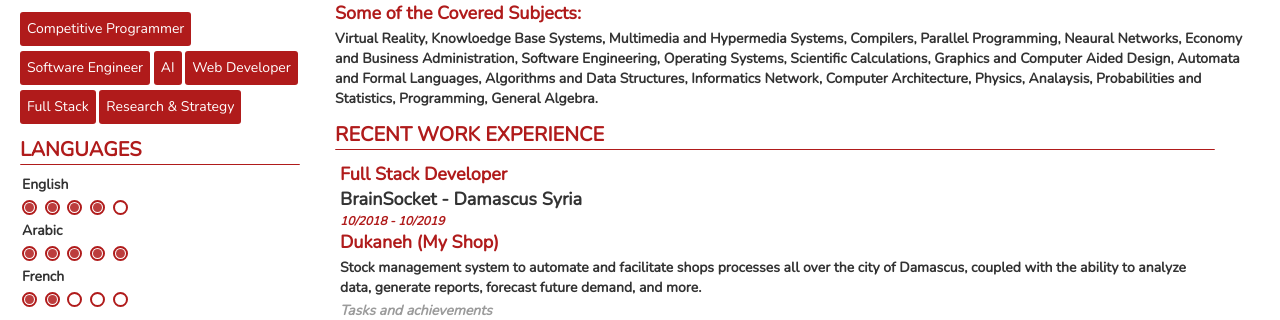
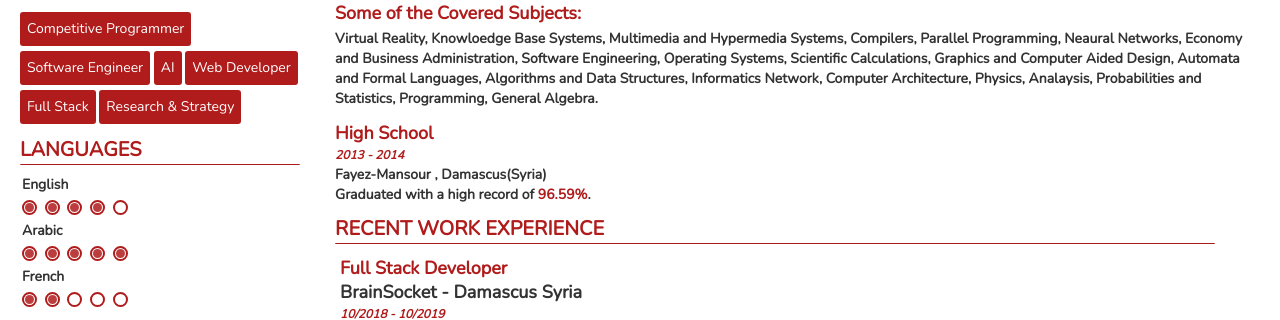
Before and after one commit to zkrami/myresume, a website: page index.html in a window 1280 px wide. Shown: the part 490-810 px from the top of the page. Drawn offline with nearby package versions, Linux system fonts and the light colour scheme.

Commit message:
high school

```diff
--- a/index.html
+++ b/index.html
@@ -632,6 +632,12 @@
                             </p>
 
 
+                            <h4 class="sub-title">High School</h4>
+                            <h6 class="date">2013 - 2014</h6>
+                            <h5 class="name-title"> Fayez-Mansour , Damascus(Syria)</h5>
+                            <h5 class="name-title">Graduated with a high record of <span class="main-color">96.59%</span>.</h5>
+
+
                         </section>
                     </section>
                     <section class="section work-section">
```
